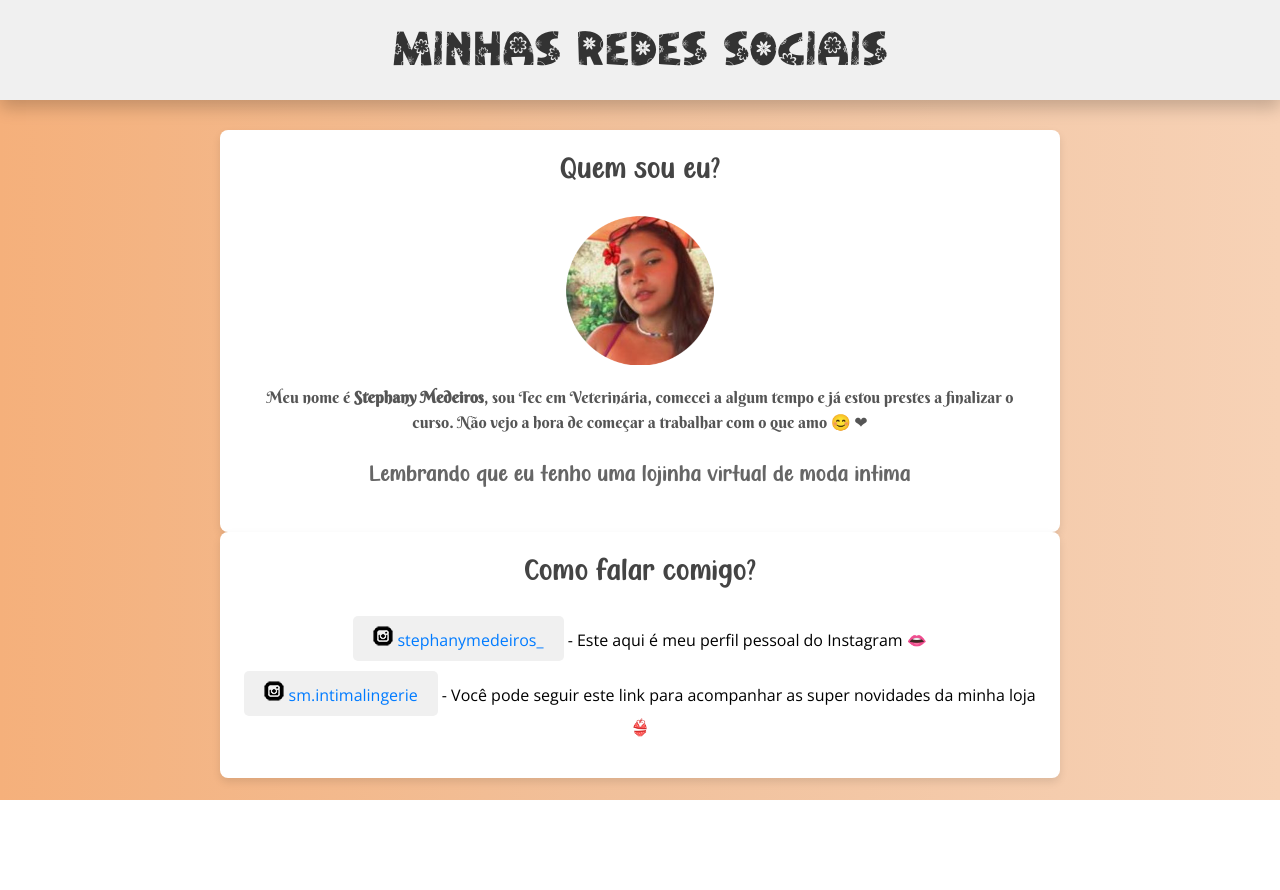
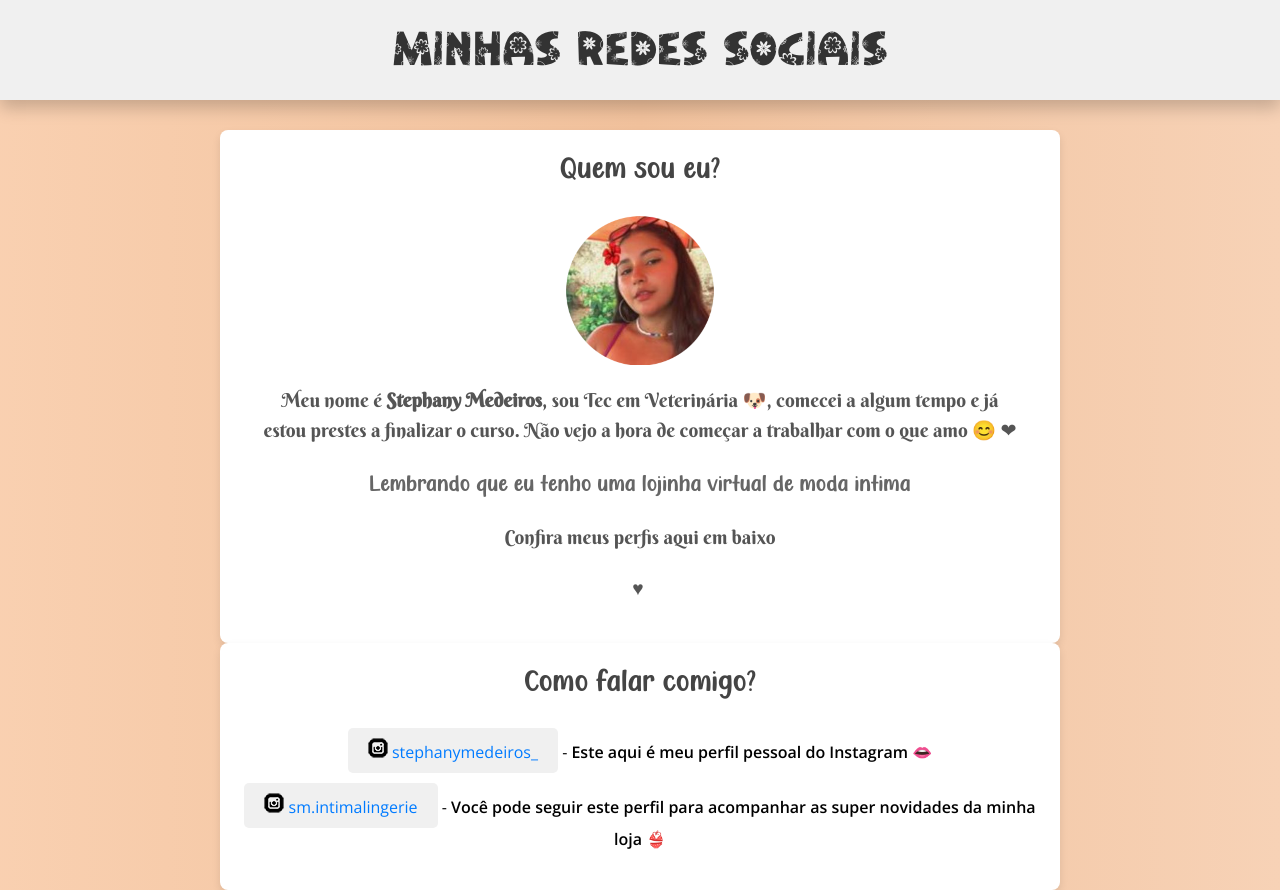
Before and after one commit to Wrancler/projeto-minhas-redes, a plain HTML site: page index.html in a window 1280 px wide. Before the commit the page ends 800 px from the top, so only its background shows below. Drawn offline with nearby package versions, Linux system fonts and the light colour scheme.

Commit message:
atualizando o mini projeto minhas redes

```diff
--- a/index.html
+++ b/index.html
@@ -18,8 +18,10 @@
             <div class="image-container">
                 <img src="imagens/stephany-foto2.png" alt="Foto Ste" class="img-fot" id="imagem-troca">
             </div>
-            <p>Meu nome é <strong>Stephany Medeiros</strong>, sou Tec em Veterinária, comecei a algum tempo e já estou prestes a finalizar o curso. Não vejo a hora de começar a trabalhar com o que amo &#128522; &#10084;</p>
+            <p>Meu nome é <strong>Stephany Medeiros</strong>, sou Tec em Veterinária &#128054;, comecei a algum tempo e já estou prestes a finalizar o curso. Não vejo a hora de começar a trabalhar com o que amo &#128522; &#10084;</p>
             <h3>Lembrando que eu tenho uma lojinha virtual de moda intima</h3>
+            <p>Confira meus perfis aqui em baixo</p>
+            <p>&#9829; &#65039;</p>
         </section>
 
         <section class="contact">
@@ -28,12 +30,12 @@
                 <li>
                     <a href="https://www.instagram.com/stephanymedeiros_/" target="_blank" rel="next">
                         <img src="imagens/icone-instagram.png" alt="Instagram"> stephanymedeiros_
-                    </a> - Este aqui é meu perfil pessoal do Instagram &#128068;
+                    </a> - <strong>Este aqui é meu perfil pessoal do Instagram</strong> &#128068;
                 </li>
                 <li>
                     <a href="https://www.instagram.com/sm.intimalingerie/" target="_blank" rel="next">
                         <img src="imagens/icone-instagram.png" alt="Instagram"> sm.intimalingerie
-                    </a> - Você pode seguir este link para acompanhar as super novidades da minha loja &#128089;
+                    </a> - <strong>Você pode seguir este perfil para acompanhar as super novidades da minha loja</strong> &#128089;
                 </li>
             </ul>
         </section>
--- a/style.css
+++ b/style.css
@@ -16,7 +16,7 @@
 }
 
 body {
-    background-image: linear-gradient(to left, #f7d2b6, #f1c19c, #f5b07b);
+    background-image: linear-gradient(to left, #f7d2b6, #f1c19c, #f5b07b98);
     font-family: 'Open Sans', Arial, Helvetica, sans-serif;
     margin: 0px;
     padding: 0px;
@@ -65,11 +65,13 @@ h3 {
 
 p {
     font-family: 'Berkshire Swash', Arial, Helvetica, sans-serif;
-    font-size: 1em;
+    font-size: 1.2em;
     line-height: 1.6;
     color: #555;
     margin: 0 20px 20px;
 }
+
+
 
 ul {
     list-style: none;
```
Also changed, not shown: imagens/pattern003.png (added).
